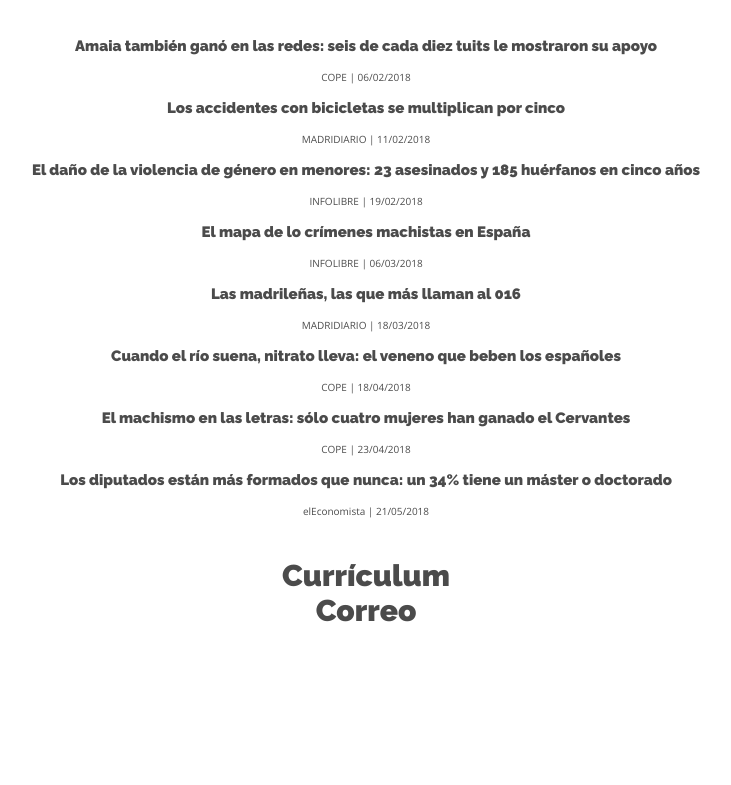
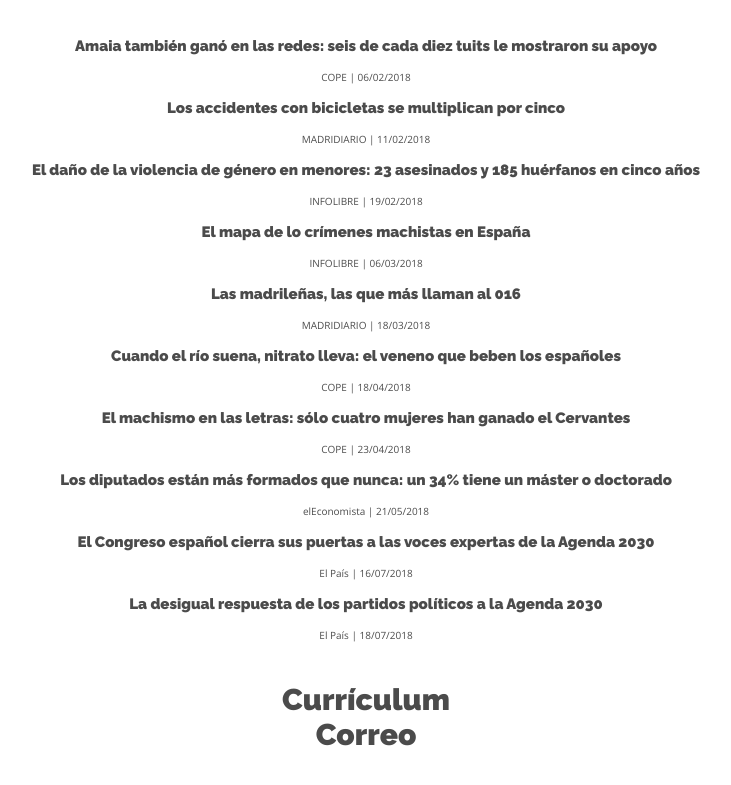
Before and after one commit to judith-najera/reportajes, a plain HTML site: page docs/index.html in a window 1280 px wide. Shown: the part 335-1120 px from the top of the page, without its empty margins (274-1005 px from the left). Before the commit the page ends 1003 px from the top, so only its background shows below. Drawn offline with nearby package versions, Linux system fonts and the light colour scheme.

Commit message:
Actualización de los enlaces

```diff
--- a/docs/index.html
+++ b/docs/index.html
@@ -209,6 +209,14 @@
 					                        <h3>Los diputados están más formados que nunca: un 34% tiene un máster o doctorado</h3>
 					                        <p>elEconomista | 21/05/2018</p>
 					    </a>
+			<a href="https://elpais.com/elpais/2018/07/13/planeta_futuro/1531484460_869142.html" target="_blank">
+					                        <h3>El Congreso español cierra sus puertas a las voces expertas de la Agenda 2030</h3>
+					                        <p>El País | 16/07/2018</p>
+					    </a>
+			<a href="https://elpais.com/elpais/2018/07/16/planeta_futuro/1531757492_925828.html" target="_blank">
+					                        <h3>La desigual respuesta de los partidos políticos a la Agenda 2030</h3>
+					                        <p>El País | 18/07/2018</p>
+					    </a>
 		</div>
 
 
```
